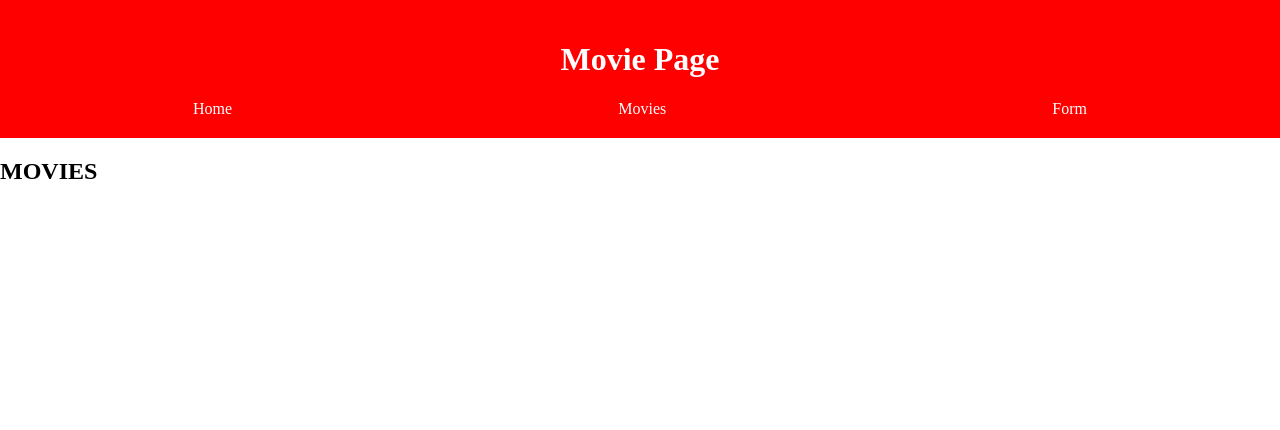
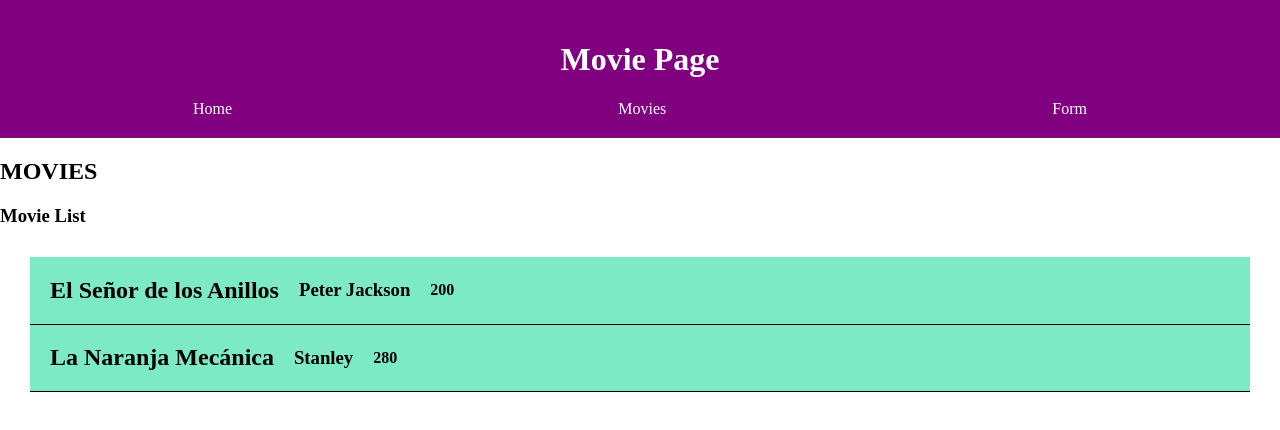
Before and after one commit to anitaSF/Angular_movie-project, an Angular app: page /movies in a window 1280 px wide. Shown: the top 430 px of the page. Built offline with nearby package versions, Linux system fonts and the light colour scheme.

Commit message:
create-movie

```diff
--- a/src/app/app.routes.ts
+++ b/src/app/app.routes.ts
@@ -5,8 +5,8 @@ import { MovieListComponent } from './pages/movie-list/movie-list.component';
 import { MovieFormPageComponent } from './pages/movie-form-page/movie-form-page.component';
 
 export const routes: Routes = [
-    { path: '', component: HomeComponent }, // Ruta para la página home (al ser la pagina principal no se pone nada entre las comillas porque estará en el dominio ppal), y se indica el componente que se abrirá en esa ruta (se debe importar arriba tambien)
-    { path: 'movies', component: MovieListComponent },
+    { path: '', component: HomeComponent }, // Ruta para la página entre comillas (en este caso, al ser la pagina principal (home) no se pone nada entre las comillas porque estará en el dominio ppal), y se indica el componente que se abrirá en esa ruta (se debe importar arriba tambien)
+    { path: 'movies', component: MovieListComponent }, // Para las rutas a paginas interiores, entre comillas se indica la terminación que tendra en la url (dominio.com/pag_interior/)
     { path: 'create', component: MovieFormPageComponent },
 ];
-// En html debemos llamar a este archivo router como un elemento html más
+// En html debemos llamar a este archivo router como un elemento html más <router-outlet></router-outlet>
--- a/src/app/components/header/header.component.css
+++ b/src/app/components/header/header.component.css
@@ -1,5 +1,5 @@
 .header {
-    background-color: red;
+    background-color: purple;
     color: white;
     text-align: center;
     padding: 20px 0;
--- a/src/app/components/movie-form/movie-form.component.css
+++ b/src/app/components/movie-form/movie-form.component.css
@@ -0,0 +1,4 @@
+.form-error {
+    color: red;
+    font-size: 0.7em;
+}
--- a/src/app/components/movie-form/movie-form.component.html
+++ b/src/app/components/movie-form/movie-form.component.html
@@ -4,13 +4,13 @@
         <input type="text" id="movie-name" formControlName="name" />
         @if (name.invalid && name.touched) {
         <p class="form-error">Name is required</p>
-        }
+        } <!--  -->
     </fieldset>
     <fieldset>
         <label for="duration">*Movie Duration:</label>
         <input type="number" id="duration" formControlName="duration" />
 
-        <!-- .hasError(Nombre del Validator) -->
+        <!-- Se edeebe utilizar .hasError("Nombre_Validator") cuando hay más de un validator, ya que se deben comprobar dos condiciones de validator para este campo (requierd + max) -->
         @if (duration.hasError("required") && duration.touched) {
         <p class="form-error">Duration is required</p>
         } @else if (duration.hasError("max") && duration.touched) {
--- a/src/app/components/movie-form/movie-form.component.ts
+++ b/src/app/components/movie-form/movie-form.component.ts
@@ -1,3 +1,4 @@
+import { MovieService } from './../../services/movie.service';
 import { Component } from '@angular/core';
 import { ReactiveFormsModule, FormGroup, FormControl, Validators } from '@angular/forms';
 
@@ -15,12 +16,12 @@ export class MovieFormComponent {
   duration: FormControl;
   director: FormControl;
 
-  constructor() {
+  constructor(public MovieService: MovieService) {
     this.name = new FormControl('', Validators.required);
     this.duration = new FormControl('', [
       Validators.required,
       Validators.max(300),
-    ]);
+    ]); // cuando hay más de un validator, se deben definir como un array.
     this.director = new FormControl('');
 
     this.movieForm = new FormGroup({
@@ -32,7 +33,12 @@ export class MovieFormComponent {
 
   handleSubmit(): void {
     console.log('Movie Created:', this.movieForm.value);
+    this.MovieService.addMovie(this.movieForm.value);
     this.movieForm.reset();
   }
+  // Se crea el metodo handleSubmit para que cuando se envíe el formulario, se ejecuten varios submétodos:
+  // 1. mostrar en consola el array de la nueva película creada.
+  // 2. añadir una nueva película en el servicio MovieService (método .addMovie creado en el servicio con el método .push sobre el array "movie")
+  // 3. limpiar el formulario (metodo .reset). Este método debe colocarse abajo del todo de la función para que se ejecuten los métodos anteriores sin problema
 
 }
--- /dev/null
+++ b/src/app/models/movie.ts
@@ -0,0 +1,5 @@
+export default interface Movie {
+    name: string;
+    duration: number;
+    director: string;
+}
--- a/src/app/pages/movie-list/movie-list.component.css
+++ b/src/app/pages/movie-list/movie-list.component.css
@@ -0,0 +1,16 @@
+.movie-list {
+    margin: 30px;
+
+    .movie-item {
+        display: flex;
+        align-items: center;
+        gap: 20px;
+        padding-left: 20px;
+        background-color: rgb(124, 234, 197);
+        border-bottom: 1px solid black;
+    }
+
+    .movie-item:hover {
+        background-color: orange;
+    }
+}
--- a/src/app/pages/movie-list/movie-list.component.html
+++ b/src/app/pages/movie-list/movie-list.component.html
@@ -1,2 +1,17 @@
 <app-header></app-header>
 <h2>MOVIES</h2>
+
+<!-- Para acceder a la variable de un servicio funciona como imprimir la propiedad de un objeto {{ nombreService.variable }}  -->
+<h3>{{ movieService.heading }}</h3>
+
+<!-- Con un bucle @for sacamos un listado de las peliculas, accediendo a la variable array "movies", y sacando las propiedades para cada item "movie": @for (item of nombreService.array; track $index) {}
+Dentro de cada elemento de la lista mostramos cada propiedad del array (item.propiedad) -->
+<ul class="movie-list">
+    @for (movie of movieService.movies; track $index) {
+    <li class="movie-item">
+        <h2>{{ movie.name }}</h2>
+        <h3>{{ movie.director }}</h3>
+        <h4>{{ movie.duration }}</h4>
+    </li>
+    }
+</ul>
--- a/src/app/pages/movie-list/movie-list.component.ts
+++ b/src/app/pages/movie-list/movie-list.component.ts
@@ -1,5 +1,6 @@
 import { Component } from '@angular/core';
 import { HeaderComponent } from '../../components/header/header.component';
+import { MovieService } from './../../services/movie.service'; // Para utilizar las variables de un servicio se debe importar cmo un componente
 
 @Component({
   selector: 'app-movie-list',
@@ -9,5 +10,8 @@ import { HeaderComponent } from '../../components/header/header.component';
   styleUrl: './movie-list.component.css'
 })
 export class MovieListComponent {
+  // Para utilizar un servicio y sus variables se debe declarar dentro del paréntesis del constructor con el método "(public nombreServicie: NombreServicie) {}". Se debe importar arriba también
+  constructor(public movieService: MovieService) {
 
+  }
 }
--- /dev/null
+++ b/src/app/services/movie.service.ts
@@ -0,0 +1,32 @@
+import { Injectable } from '@angular/core';
+import Movie from '../models/movie';
+
+@Injectable({
+  providedIn: 'root'
+})
+export class MovieService {
+  movies: Movie[]; // Se crea la variable "movie", un array de tipo "Movie[]" que se corresponde con el modelo Movie.ts creado
+  heading: string;
+
+  constructor() {
+
+    this.heading = 'Movie List';
+    this.movies = [
+      {
+        name: 'El Señor de los Anillos',
+        duration: 200,
+        director: 'Peter Jackson',
+      },
+      {
+        name: 'La Naranja Mecánica',
+        duration: 280,
+        director: 'Stanley'
+      }
+    ];
+  }
+
+  addMovie(movie: Movie): void {
+    this.movies.push(movie);
+  } // Se crea el método .push sobre el array "movies" (tipado con el modelo "Movie") para añadir nuevo item cuando se rellene el formulario "movie-form". Para ello se debe acceder a esta función desde el .ts del componente movie-form
+}
+// todas las variables y métodos creadas dentro de la clase de un servicio se van a poder utilizar desde cualquier componente del proyecto
```
Also changed, not shown: 1 other file (tests, documents, lock files or other folders).
